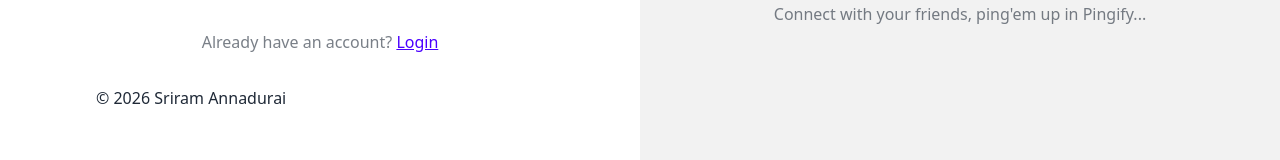
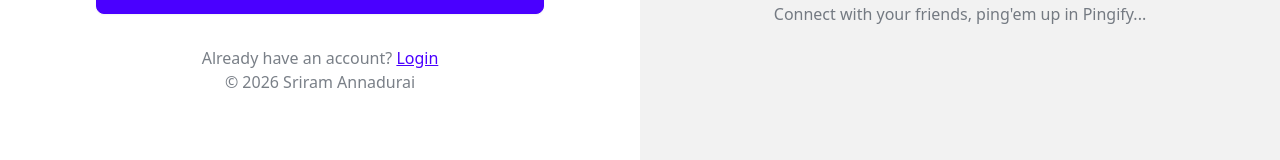
Before and after one commit to codedocSriram/pingify, a React (Vite) app in the folder frontend/: page /signup in a window 1280 px wide. Shown: the part 612-772 px from the top of the page. Built offline with nearby package versions, Linux system fonts and the light colour scheme; no server answers.

Commit message:
Footer alignment

```diff
--- a/frontend/src/pages/SignUpPage.jsx
+++ b/frontend/src/pages/SignUpPage.jsx
@@ -179,9 +179,10 @@ const SignUpPage = () => {
                                 Login
                             </Link>
                         </p>
+                        <p className="text-base-content/60">
+                            © 2026 Sriram Annadurai
+                        </p>
                     </div>
-
-                    <p>© 2026 Sriram Annadurai</p>
                 </div>
             </div>
             {/* Rigth side of the signup page */}
```
